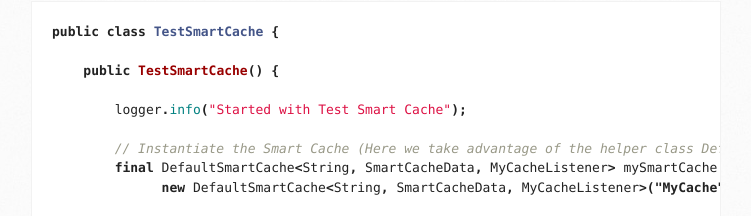
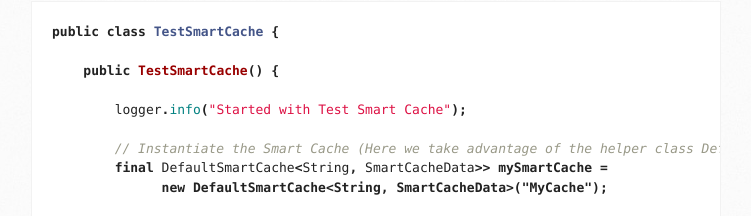
Before and after one commit to sohailalam2/Mango-Pi, a plain HTML site: page smart-cache.html in a window 1280 px wide. Shown: the part 2085-2301 px from the top of the page, without its empty margins (139-890 px from the left). Drawn offline with Linux system fonts and the light colour scheme.

Commit message:
Updated Smart Cache cod

```diff
--- a/smart-cache.html
+++ b/smart-cache.html
@@ -117,8 +117,8 @@ This helper class will clear the cache for you in background thread, according t
         <span class="n">logger</span><span class="o">.</span><span class="na">info</span><span class="o">(</span><span class="s">"Started with Test Smart Cache"</span><span class="o">);</span>
 
         <span class="c1">// Instantiate the Smart Cache (Here we take advantage of the helper class DefaultSmartCache)</span>
-        <span class="kd">final</span> <span class="n">DefaultSmartCache</span><span class="o">&lt;</span><span class="n">String</span><span class="o">,</span> <span class="n">SmartCacheData</span><span class="o">,</span> <span class="n">MyCacheListener</span><span class="o">&gt;</span> <span class="n">mySmartCache</span> <span class="o">=</span>
-              <span class="k">new</span> <span class="n">DefaultSmartCache</span><span class="o">&lt;</span><span class="n">String</span><span class="o">,</span> <span class="n">SmartCacheData</span><span class="o">,</span> <span class="n">MyCacheListener</span><span class="o">&gt;("MyCache");</span>
+        <span class="kd">final</span> <span class="n">DefaultSmartCache</span><span class="o">&lt;</span><span class="n">String</span><span class="o">,</span> <span class="n">SmartCacheData</span><span class="o">><span class="o">&gt;</span> <span class="n">mySmartCache</span> <span class="o">=</span>
+              <span class="k">new</span> <span class="n">DefaultSmartCache</span><span class="o">&lt;</span><span class="n">String</span><span class="o">,</span> <span class="n">SmartCacheData</span><span class="o">&gt;("MyCache");</span>
 
         <span class="c1">// The Callback method which will be invoked by the Smart Cache when deleting an entry from the Cache</span>
         <span class="c1">// This uses Java's Reflection API. Alternatively you can add SmartCacheEventListener to do the same job</span>
```
